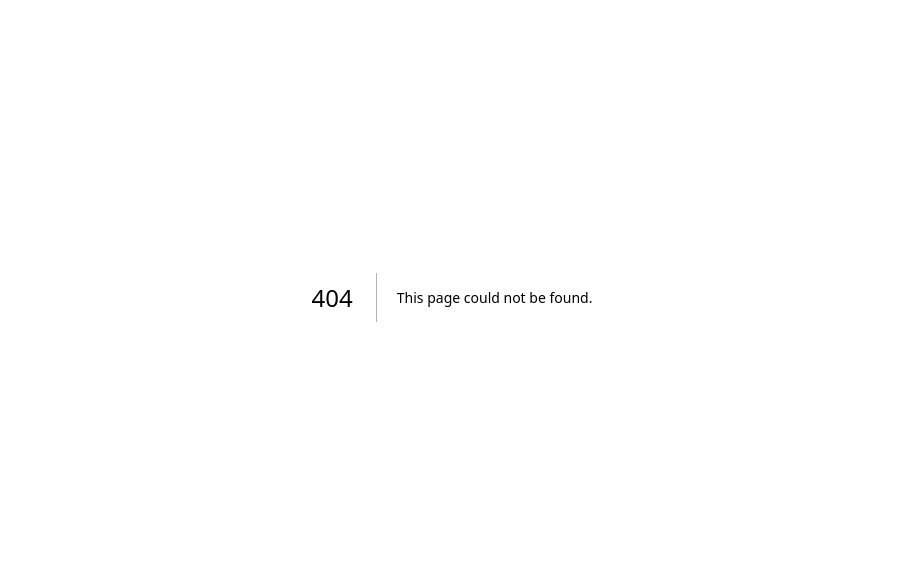
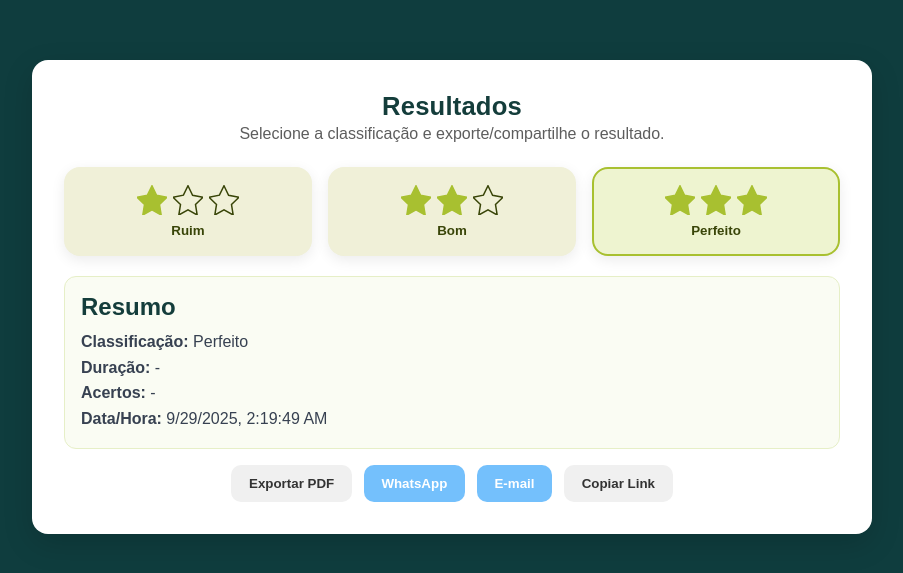
Before and after one commit to diegojrodriguess/c317-frontend, a Next.js app: page /results in a window 1280 px wide. Before the commit this address had no page. Shown: the part 103-676 px from the top of the page, without its empty margins (188-1091 px from the left). Built offline with nearby package versions, Linux system fonts and the light colour scheme.

Commit message:
começando a tela de resultados e algumas modificaçoes na tela box5

```diff
--- /dev/null
+++ b/src/app/results/page.module.css
@@ -0,0 +1,133 @@
+.container {
+  min-height: 100vh;
+  display: grid;
+  place-items: center;
+  background: #0f3d3e;
+  padding: 2rem;
+}
+
+.card {
+  width: 100%;
+  max-width: 840px;
+  background: #fff;
+  border-radius: 16px;
+  padding: 2rem;
+  box-shadow: 0 10px 30px rgba(0,0,0,.15);
+  text-align: center;
+}
+
+.title {
+  margin: 0 0 .25rem 0;
+  font-size: 1.6rem;
+  color: #143d3b;
+  font-weight: 800;
+  letter-spacing: .2px;
+}
+
+.subtitle {
+  margin: 0 0 1.5rem 0;
+  color: #5d5d5d;
+}
+
+/* grade das avaliações */
+.ratingGrid {
+  display: grid;
+  grid-template-columns: repeat(3, 1fr);
+  gap: 1rem;
+  margin-bottom: 1.25rem;
+}
+
+.ratingCard {
+  background: #F0F0D8;
+  border: 2px solid transparent;
+  border-radius: 16px;
+  padding: 1rem;
+  cursor: pointer;
+  transition: transform .15s ease, box-shadow .15s ease, border-color .15s ease, background .15s ease;
+  display: grid;
+  place-items: center;
+  box-shadow: 0 4px 14px rgba(0,0,0,.08);
+}
+.ratingCard:hover { transform: translateY(-2px); }
+.ratingCard.active { border-color: #A8C030; background: #EEF4D0; }
+
+.stars {
+  display: flex;
+  gap: .35rem;
+  margin-bottom: .5rem;
+}
+
+.star, .starFilled {
+  width: 30px;
+  height: 30px;
+  fill: none;
+  stroke: #394508;
+  stroke-width: 1.2px;
+}
+.starFilled { fill: #A8C030; stroke: #A8C030; }
+
+.ratingLabel {
+  font-weight: 800;
+  color: #394508;
+}
+
+/* caixa com os dados para exportar */
+.exportBox {
+  text-align: left;
+  border: 1px solid #e6efc7;
+  background: #fafcf3;
+  border-radius: 12px;
+  padding: 1rem;
+  margin: 0 auto 1rem auto;
+}
+
+.exportTitle {
+  margin: 0 0 .5rem 0;
+  color: #143d3b;
+  font-weight: 800;
+}
+
+.summaryList {
+  list-style: none;
+  padding: 0;
+  margin: 0;
+  color: #374151;
+  line-height: 1.6;
+}
+
+.actions {
+  display: flex;
+  flex-wrap: wrap;
+  justify-content: center;
+  gap: .75rem;
+  margin-top: .5rem;
+}
+
+.primary, .secondary, .actions > button {
+  appearance: none;
+  border: 0;
+  border-radius: 10px;
+  padding: .7rem 1.1rem;
+  font-weight: 700;
+  cursor: pointer;
+  text-decoration: none;
+  display: inline-flex;
+  align-items: center;
+  justify-content: center;
+}
+
+.primary { background: #74c0fc; color: #fff; }
+.primary:hover { filter: brightness(0.95); }
+
+.secondary { background: #f0f0f0; color: #333; }
+.secondary:hover { filter: brightness(0.97); }
+
+/* impressão: mostra só a área exportável com cabeçalho simples */
+@media print {
+  body { background: #fff !important; }
+  .container { padding: 0; }
+  .card { box-shadow: none; border-radius: 0; }
+  .ratingGrid, .actions, .subtitle { display: none !important; }
+  .exportBox { border: 0; background: #fff; padding: 0; }
+  .title { margin-bottom: .5rem; }
+}
--- /dev/null
+++ b/src/app/results/page.tsx
@@ -0,0 +1,159 @@
+"use client";
+
+import { useMemo, useRef, useState } from "react";
+import { useSearchParams } from "next/navigation";
+import styles from "./page.module.css";
+
+type Rating = 1 | 2 | 3;
+
+const LABELS: Record<Rating, string> = {
+  1: "Ruim",
+  2: "Bom",
+  3: "Perfeito",
+};
+
+export default function ResultadosPage() {
+  const search = useSearchParams();
+  // você pode passar dados pela URL: ?duracao=30&acertos=12
+  const duracao = search.get("duracao"); // em segundos
+  const acertos = search.get("acertos");
+
+  const [rating, setRating] = useState<Rating>(3);
+  const exportRef = useRef<HTMLDivElement>(null);
+
+  const mmss = (total?: string | null) => {
+    if (!total) return "-";
+    const s = Number(total);
+    const m = Math.floor(s / 60).toString().padStart(2, "0");
+    const sec = Math.floor(s % 60).toString().padStart(2, "0");
+    return `${m}:${sec}`;
+  };
+
+  const shareText = useMemo(() => {
+    const linhas = [
+      `Resultado do Teste de Fala`,
+      `Classificação: ${LABELS[rating]} (${rating} estrela${rating > 1 ? "s" : ""})`,
+      duracao ? `Duração: ${mmss(duracao)}` : undefined,
+      acertos ? `Acertos: ${acertos}` : undefined,
+      `Gerado em: ${new Date().toLocaleString()}`,
+    ].filter(Boolean);
+    return linhas.join("\n");
+  }, [rating, duracao, acertos]);
+
+  const handlePrint = () => {
+    // imprime apenas a área exportável (CSS usa @media print)
+    window.print();
+  };
+
+  const handleWhatsapp = () => {
+    const url = `https://api.whatsapp.com/send?text=${encodeURIComponent(shareText)}`;
+    window.open(url, "_blank");
+  };
+
+  const handleEmail = () => {
+    const subject = "Resultado do Teste de Fala";
+    const url = `mailto:?subject=${encodeURIComponent(subject)}&body=${encodeURIComponent(
+      shareText
+    )}`;
+    window.location.href = url;
+  };
+
+  const handleCopyLink = async () => {
+    const link = `${window.location.origin}${window.location.pathname}?duracao=${duracao ?? ""}&acertos=${acertos ?? ""}&rating=${rating}`;
+    await navigator.clipboard.writeText(link);
+    alert("Link copiado!");
+  };
+
+  return (
+    <div className={styles.container}>
+      <div className={styles.card}>
+        <h1 className={styles.title}>Resultados</h1>
+        <p className={styles.subtitle}>
+          Selecione a classificação e exporte/compartilhe o resultado.
+        </p>
+
+        {/* Grade de cartões de avaliação */}
+        <section className={styles.ratingGrid}>
+          <button
+            className={`${styles.ratingCard} ${rating === 1 ? styles.active : ""}`}
+            onClick={() => setRating(1)}
+            aria-pressed={rating === 1}
+          >
+            <div className={styles.stars}>
+              <Star filled />
+              <Star />
+              <Star />
+            </div>
+            <span className={styles.ratingLabel}>Ruim</span>
+          </button>
+
+          <button
+            className={`${styles.ratingCard} ${rating === 2 ? styles.active : ""}`}
+            onClick={() => setRating(2)}
+            aria-pressed={rating === 2}
+          >
+            <div className={styles.stars}>
+              <Star filled />
+              <Star filled />
+              <Star />
+            </div>
+            <span className={styles.ratingLabel}>Bom</span>
+          </button>
+
+          <button
+            className={`${styles.ratingCard} ${rating === 3 ? styles.active : ""}`}
+            onClick={() => setRating(3)}
+            aria-pressed={rating === 3}
+          >
+            <div className={styles.stars}>
+              <Star filled />
+              <Star filled />
+              <Star filled />
+            </div>
+            <span className={styles.ratingLabel}>Perfeito</span>
+          </button>
+        </section>
+
+        {/* Área exportável */}
+        <section className={styles.exportBox} ref={exportRef}>
+          <h2 className={styles.exportTitle}>Resumo</h2>
+          <ul className={styles.summaryList}>
+            <li><strong>Classificação:</strong> {LABELS[rating]}</li>
+            <li><strong>Duração:</strong> {duracao ? mmss(duracao) : "-"}</li>
+            <li><strong>Acertos:</strong> {acertos ?? "-"}</li>
+            <li><strong>Data/Hora:</strong> {new Date().toLocaleString()}</li>
+          </ul>
+        </section>
+
+        {/* Ações de exportação */}
+        <div className={styles.actions}>
+          <button className={styles.secondary} onClick={handlePrint}>
+            Exportar PDF
+          </button>
+          <button className={styles.primary} onClick={handleWhatsapp}>
+            WhatsApp
+          </button>
+          <button className={styles.primary} onClick={handleEmail}>
+            E-mail
+          </button>
+          <button className={styles.secondary} onClick={handleCopyLink}>
+            Copiar Link
+          </button>
+        </div>
+      </div>
+    </div>
+  );
+}
+
+/* ------- componente estrela ------- */
+function Star({ filled = false }: { filled?: boolean }) {
+  return (
+    <svg
+      className={filled ? styles.starFilled : styles.star}
+      viewBox="0 0 24 24"
+      aria-hidden="true"
+    >
+      <path d="M12 .6l3.67 7.57L24 9.75l-6 5.85L19.34 24 12 19.9 4.66 24 6 15.6 0 9.75l8.33-1.6z" />
+    </svg>
+  );
+}
--- a/src/app/testes_dashboard/box5/page.module.css
+++ b/src/app/testes_dashboard/box5/page.module.css
@@ -151,7 +151,7 @@
 
 /* estado aberto quando gravando */
 .promptOpen {
-  max-height: 400px;               /* cabe o texto todo; ajuste se precisar */
+  max-height: 400px;
   opacity: 1;
   transform: translateY(0);
   padding: 1rem;
```
